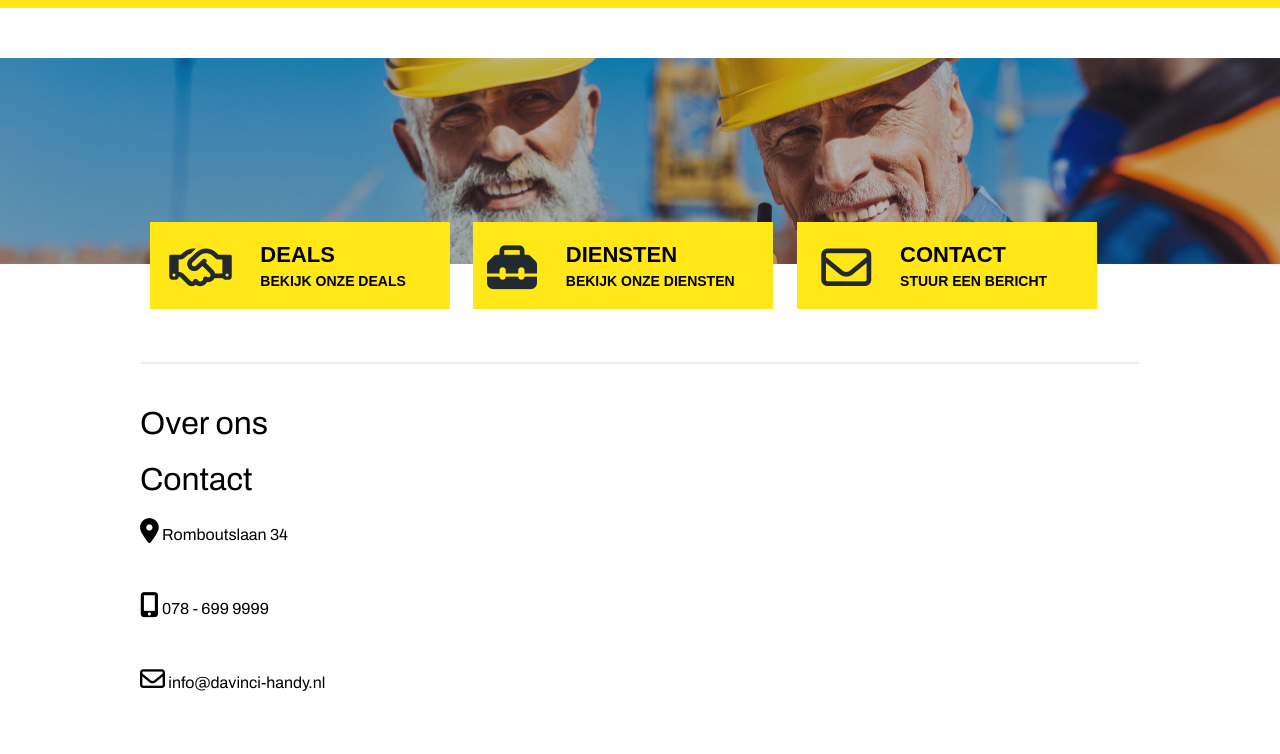
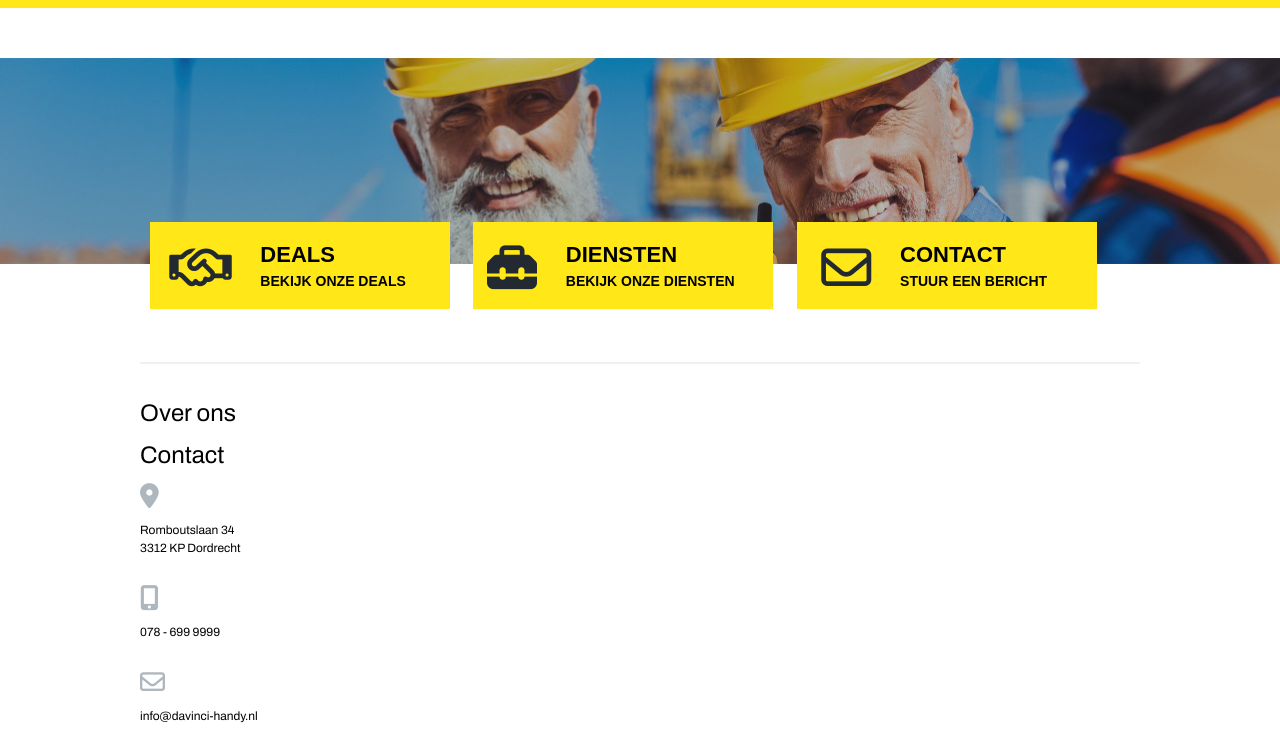
Before and after one commit to dionybusker/B1W9O1-handy, a plain HTML site: page index.html in a window 1280 px wide. Shown: the part 926-1680 px from the top of the page. Before the commit the page ends 1651 px from the top, so only its background shows below. Drawn offline with Linux system fonts and the light colour scheme.

Commit message:
footer "contact"

```diff
--- a/css/style.css
+++ b/css/style.css
@@ -151,6 +151,18 @@ footer > .center > main > div.contact {
     left: 0;
 }
 
-footer > .center > main > div.contact > p > i {
+footer > .center > main > div.contact > i {
     font-size: 25px;
+    color: #aeb6be;
 }
+
+footer > .center > main > div > h1 {
+    font-size: 24px;
+    font-weight: 600;
+}
+
+footer > .center > main > div > p {
+    font-size: 12px;
+    line-height: 18px;
+    font-weight: 400;
+}
--- a/index.html
+++ b/index.html
@@ -81,9 +81,9 @@
 
                     <div class="contact">
                         <h1>Contact</h1>
-                        <p><i class="fas fa-map-marker-alt"></i> Romboutslaan 34</p> <br>
-                        <p><i class="fas fa-mobile-alt"></i> 078 - 699 9999</p> <br>
-                        <p><i class="far fa-envelope"></i> info@davinci-handy.nl</p> <br>
+                        <i class="fas fa-map-marker-alt"></i> <p> Romboutslaan 34 <br> 3312 KP Dordrecht</p> <br>
+                        <i class="fas fa-mobile-alt"></i> <p> 078 - 699 9999</p> <br>
+                        <i class="far fa-envelope"></i> <p> info@davinci-handy.nl</p> <br>
                     </div>
                 </main>
             </div>
```
